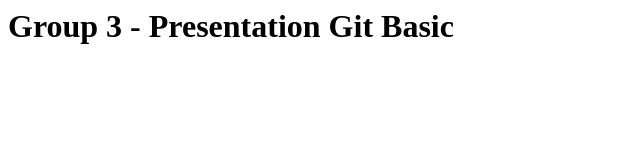
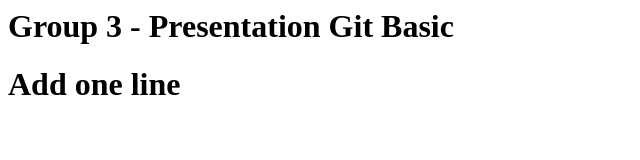
Before and after one commit to quoctrung19/Group3-Presentation, a plain HTML site: page index.html in a window 1280 px wide. Shown: the whole page, without its empty margins (0-640 px from the left). Drawn offline with Linux system fonts and the light colour scheme.

Commit message:
Add a line

```diff
--- a/index.html
+++ b/index.html
@@ -1 +1,3 @@
 <h1>Group 3 - Presentation Git Basic</h1>
+
+<h1>Add one line<h1>
```
